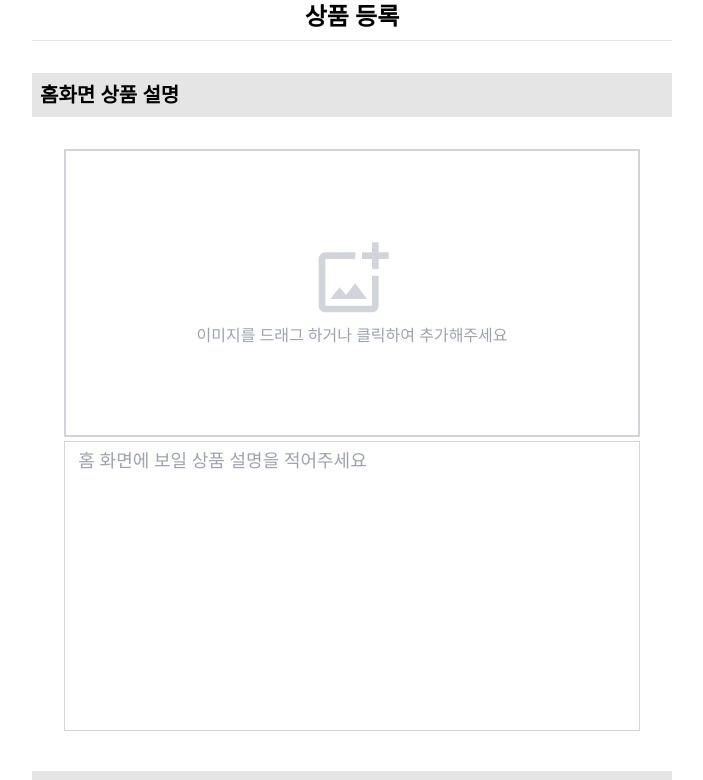
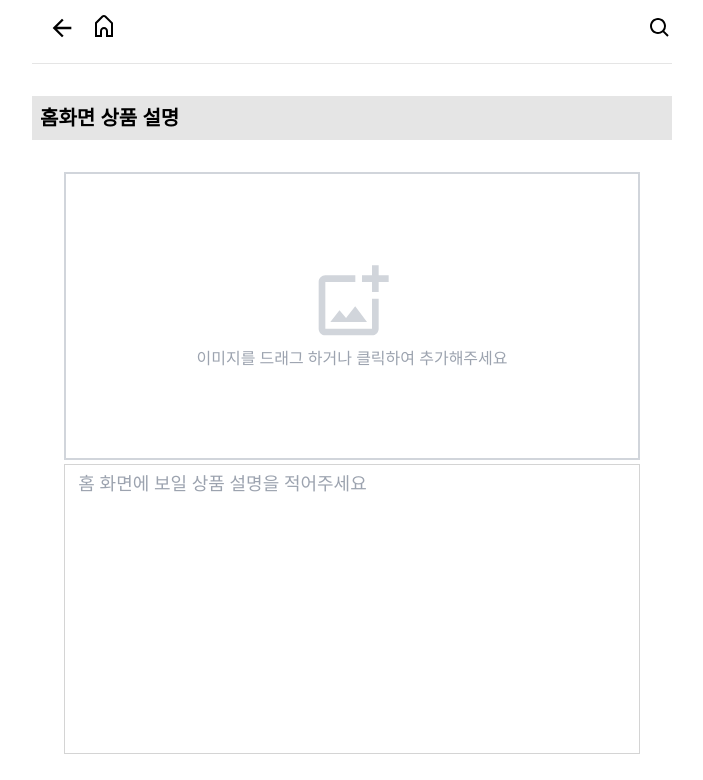
Before and after one commit to fzdf0613/makers, a Next.js app: page /post/new in a window 1280 px wide. Shown: the top 780 px of the page, without its empty margins (288-991 px from the left). Built offline with nearby package versions, Linux system fonts and the light colour scheme.

Commit message:
otherpages layout 추가

```diff
--- /dev/null
+++ b/src/app/(ohterpages)/layout.tsx
@@ -0,0 +1,18 @@
+import NavBar2 from "@/components/NavBar2";
+
+export default function OtherPagesLayout({
+  children,
+}: {
+  children: React.ReactNode;
+}) {
+  return (
+    <>
+      <header className="w-full fixed top-0 max-w-[640px] z-50">
+        <NavBar2 />
+      </header>
+      <main className="flex flex-col w-full max-w-[640px] grow pt-[55px]">
+        {children}
+      </main>
+    </>
+  );
+}
--- a/src/app/post/new/page.tsx
+++ b/src/app/(ohterpages)/post/new/page.tsx
@@ -25,10 +25,8 @@ const inputLists = [
 export default function PostUploadPage() {
   return (
     <>
-      <h1 className="text-2xl font-bold">상품 등록</h1>
       <div className="border-neutral-200 border-t my-2">
-        <Divider text="홈화면 상품 설명" />
-
+        <Divider text="홈화면 상품 설명" customStyle="mt-0" />
         <HomeInfoInputs />
         <Divider text="상품 정보" />
         <CategoryInputs />
--- /dev/null
+++ b/src/components/NavBar2.tsx
@@ -0,0 +1,25 @@
+"use client";
+import Link from "next/link";
+import SearchIcon from "./ui/icons/SearchIcon";
+import BackIcon from "./ui/icons/BackIcon";
+import HomeIcon from "./ui/icons/HomeIcon";
+import { useRouter } from "next/navigation";
+
+export default function NavBar2() {
+  const router = useRouter();
+  return (
+    <nav className="h-[55px] flex justify-between items-center bg-white">
+      <div className="flex">
+        <button onClick={() => router.back()}>
+          <BackIcon />
+        </button>
+        <Link href={"/"}>
+          <HomeIcon />{" "}
+        </Link>
+      </div>
+      <Link href="/search">
+        <SearchIcon />
+      </Link>
+    </nav>
+  );
+}
--- a/src/components/post/Divider.tsx
+++ b/src/components/post/Divider.tsx
@@ -1,9 +1,12 @@
 type Props = {
   text: string;
+  customStyle?: string;
 };
-export default function Divider({ text }: Props) {
+export default function Divider({ text, customStyle }: Props) {
   return (
-    <h1 className="text-xl font-semibold bg-neutral-200 w-full p-2 mt-8">
+    <h1
+      className={`text-xl font-semibold bg-neutral-200 w-full p-2 mt-8 ${customStyle}`}
+    >
       {text}
     </h1>
   );
--- /dev/null
+++ b/src/components/ui/icons/BackIcon.tsx
@@ -0,0 +1,5 @@
+import { MdArrowBack } from "react-icons/md";
+
+export default function BackIcon() {
+  return <MdArrowBack className="w-7 h-7 mx-4" />;
+}
--- /dev/null
+++ b/src/components/ui/icons/HomeIcon.tsx
@@ -0,0 +1,5 @@
+import { CgHome } from "react-icons/cg";
+
+export default function HomeIcon() {
+  return <CgHome className="w-6 h-6" />;
+}
```
